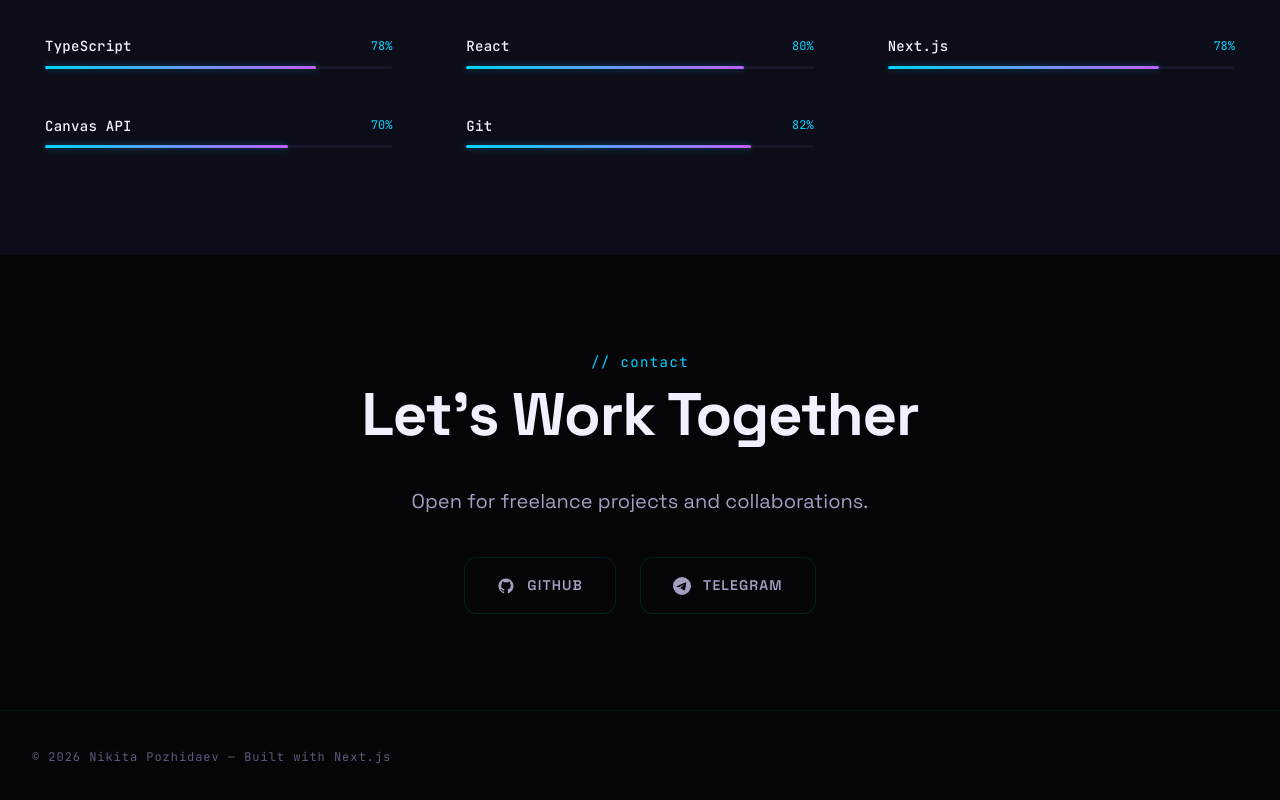
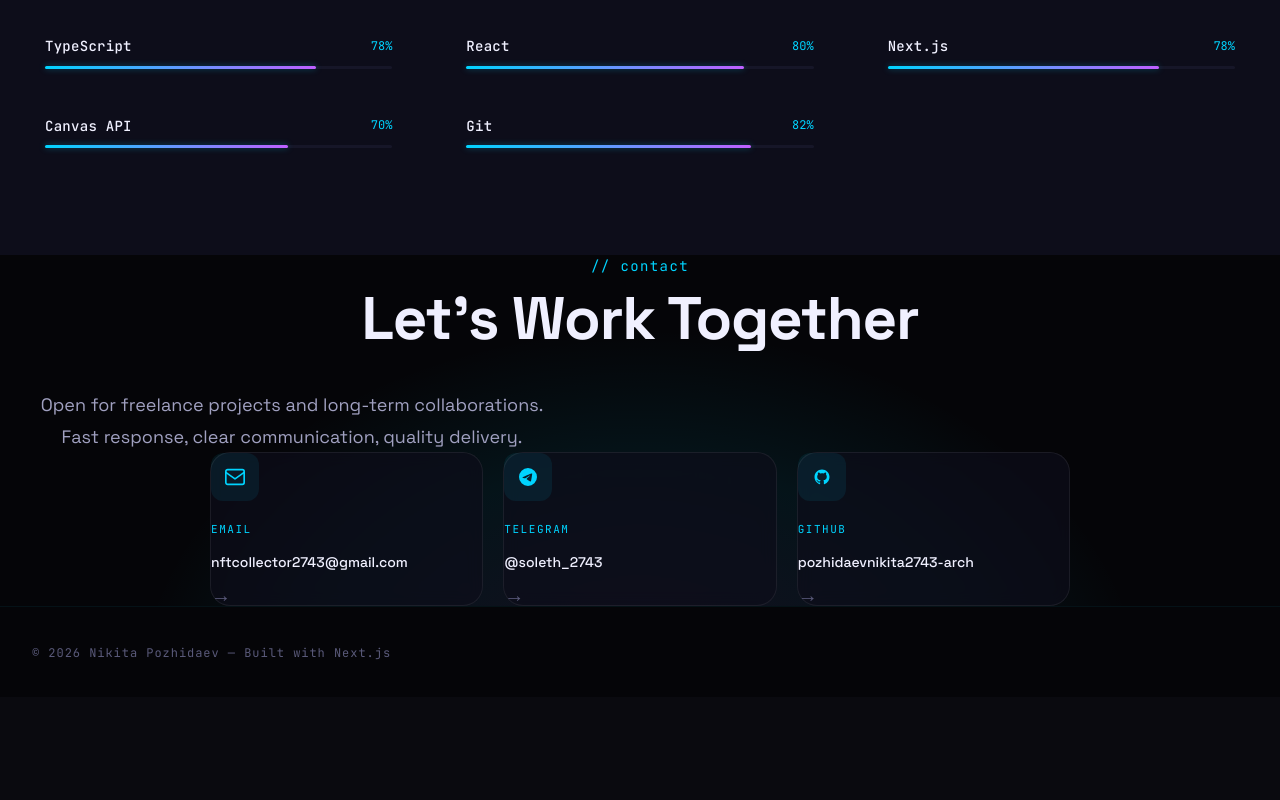
Before and after one commit to pozhidaevnikita2743-arch/portfolio, a Next.js app: page / in a window 1280 px wide. Shown: the part 2860-3660 px from the top of the page. After the commit the page ends 3557 px from the top, so only its background shows below. Built offline with nearby package versions, Linux system fonts and the light colour scheme.

Commit message:
feat: rebuild contact section — 3 cards (email/telegram/github) with neon hover

```diff
--- a/app/page.module.css
+++ b/app/page.module.css
@@ -296,49 +296,131 @@
 
 /* ── Contact ────────────────────────────────────────────────────── */
 .contact {
-  padding: var(--sp-24) 0;
+  padding: var(--sp-24) 0 var(--sp-32);
   background: var(--bg-void);
+  position: relative;
+  overflow: hidden;
+}
+
+.contact::before {
+  content: '';
+  position: absolute;
+  top: -80px; left: 0; right: 0;
+  height: 80px;
+  background: linear-gradient(to bottom, var(--bg-elevated), var(--bg-void));
+  pointer-events: none;
+}
+
+.contact::after {
+  content: '';
+  position: absolute;
+  top: 20%;
+  left: 50%;
+  transform: translateX(-50%);
+  width: 80vw;
+  height: 60vw;
+  background: radial-gradient(
+    ellipse at center,
+    rgba(191, 95, 255, 0.10) 0%,
+    rgba(0, 212, 255, 0.07) 45%,
+    transparent 70%
+  );
+  pointer-events: none;
+  z-index: 0;
+}
+
+.contactInner {
+  position: relative;
+  z-index: 1;
   text-align: center;
 }
 
 .contactText {
-  font-size: var(--text-xl);
+  font-size: var(--text-lg);
   color: var(--text-secondary);
-  margin-bottom: var(--sp-10);
+  max-width: 520px;
+  margin: 0 auto var(--sp-14);
+  line-height: 1.75;
 }
 
-.contactLinks {
-  display: flex;
-  justify-content: center;
-  gap: var(--sp-6);
-  flex-wrap: wrap;
+.contactCards {
+  display: grid;
+  grid-template-columns: repeat(3, 1fr);
+  gap: var(--sp-5);
+  max-width: 860px;
+  margin-inline: auto;
+  text-align: left;
 }
 
-.contactLink {
-  display: inline-flex;
-  align-items: center;
+.contactCard {
+  display: flex;
+  flex-direction: column;
   gap: var(--sp-3);
-  padding: var(--sp-4) var(--sp-8);
-  border: 1px solid var(--border);
-  border-radius: var(--r-lg);
-  color: var(--text-secondary);
+  padding: var(--sp-8) var(--sp-7) var(--sp-7);
+  background: rgba(13, 13, 26, 0.7);
+  border: 1px solid rgba(255, 255, 255, 0.07);
+  border-radius: var(--r-xl);
   text-decoration: none;
-  font-weight: 600;
-  font-size: var(--text-sm);
-  letter-spacing: 0.08em;
-  text-transform: uppercase;
+  color: var(--text-primary);
   transition:
-    border-color var(--t-normal),
-    color var(--t-normal),
-    box-shadow var(--t-normal),
-    background var(--t-normal);
+    border-color 0.28s ease,
+    box-shadow 0.28s ease,
+    transform 0.28s ease,
+    background 0.28s ease;
+  backdrop-filter: blur(8px);
 }
 
-.contactLink:hover {
-  border-color: var(--border-glow);
+.contactCard:hover {
+  border-color: rgba(0, 212, 255, 0.28);
+  box-shadow: 0 0 40px rgba(0, 212, 255, 0.07), 0 12px 40px rgba(0, 0, 0, 0.4);
+  background: rgba(0, 212, 255, 0.03);
+  transform: translateY(-5px);
+}
+
+.contactCardIcon {
+  width: 48px;
+  height: 48px;
+  display: flex;
+  align-items: center;
+  justify-content: center;
+  background: rgba(0, 212, 255, 0.08);
+  border-radius: var(--r-lg);
   color: var(--neon-teal);
-  box-shadow: var(--shadow-neon);
-  background: var(--neon-teal-dim);
+  margin-bottom: var(--sp-2);
+  transition: background 0.28s ease;
+}
+
+.contactCard:hover .contactCardIcon {
+  background: rgba(0, 212, 255, 0.14);
+}
+
+.contactCardPlatform {
+  font-family: var(--font-mono);
+  font-size: 11px;
+  color: var(--neon-teal);
+  letter-spacing: 0.14em;
+  text-transform: uppercase;
+}
+
+.contactCardHandle {
+  font-size: var(--text-sm);
+  color: var(--text-primary);
+  font-weight: 500;
+  overflow-wrap: break-word;
+  word-break: break-all;
+  flex: 1;
+}
+
+.contactCardArrow {
+  font-size: var(--text-xl);
+  color: var(--text-muted);
+  transition: color 0.25s ease, transform 0.25s ease;
+  line-height: 1;
+}
+
+.contactCard:hover .contactCardArrow {
+  color: var(--neon-teal);
+  transform: translateX(5px);
 }
 
 /* ── Footer ─────────────────────────────────────────────────────── */
@@ -378,5 +460,6 @@
 
   /* Skills/Contact: reduce padding */
   .skillsSection { padding: var(--sp-16) 0; }
-  .contact       { padding: var(--sp-16) 0; }
+  .contact       { padding: var(--sp-16) 0 var(--sp-24); }
+  .contactCards  { grid-template-columns: 1fr; }
 }
--- a/app/page.tsx
+++ b/app/page.tsx
@@ -100,28 +100,33 @@ export default function Page() {
       <SectionReveal>
         <section className={s.contact} id="contact">
           <div className="container">
+            <div className={s.contactInner}>
               <div className={s.sectionLabel}>// contact</div>
               <h2 className={s.sectionTitle}>Let&apos;s Work Together</h2>
               <p className={s.contactText}>
-              Open for freelance projects and collaborations.
+                Open for freelance projects and long-term collaborations.
+                Fast response, clear communication, quality delivery.
               </p>
-            <div className={s.contactLinks}>
-              <a
-                href="https://github.com/pozhidaevnikita2743-arch"
-                target="_blank"
-                rel="noopener noreferrer"
-                className={s.contactLink}
-              >
-                <IconGitHub />
-                GitHub
+              <div className={s.contactCards}>
+                <a href="mailto:nftcollector2743@gmail.com" className={s.contactCard}>
+                  <div className={s.contactCardIcon}><IconEmail /></div>
+                  <div className={s.contactCardPlatform}>Email</div>
+                  <div className={s.contactCardHandle}>nftcollector2743@gmail.com</div>
+                  <div className={s.contactCardArrow}>→</div>
                 </a>
-              <a
-                href="https://t.me/soleth_2743"
-                className={s.contactLink}
-              >
-                <IconTelegram />
-                Telegram
+                <a href="https://t.me/soleth_2743" target="_blank" rel="noopener noreferrer" className={s.contactCard}>
+                  <div className={s.contactCardIcon}><IconTelegram /></div>
+                  <div className={s.contactCardPlatform}>Telegram</div>
+                  <div className={s.contactCardHandle}>@soleth_2743</div>
+                  <div className={s.contactCardArrow}>→</div>
                 </a>
+                <a href="https://github.com/pozhidaevnikita2743-arch" target="_blank" rel="noopener noreferrer" className={s.contactCard}>
+                  <div className={s.contactCardIcon}><IconGitHub /></div>
+                  <div className={s.contactCardPlatform}>GitHub</div>
+                  <div className={s.contactCardHandle}>pozhidaevnikita2743-arch</div>
+                  <div className={s.contactCardArrow}>→</div>
+                </a>
+              </div>
             </div>
           </div>
         </section>
@@ -135,6 +140,15 @@ export default function Page() {
         </div>
       </footer>
     </>
+  )
+}
+
+function IconEmail() {
+  return (
+    <svg width="22" height="22" viewBox="0 0 24 24" fill="none" stroke="currentColor" strokeWidth="1.8" strokeLinecap="round" strokeLinejoin="round" aria-hidden="true">
+      <rect x="2" y="4" width="20" height="16" rx="2" />
+      <path d="m2 7 10 7 10-7" />
+    </svg>
   )
 }
 
```
Lines whose indentation alone changed are shown as unchanged.
